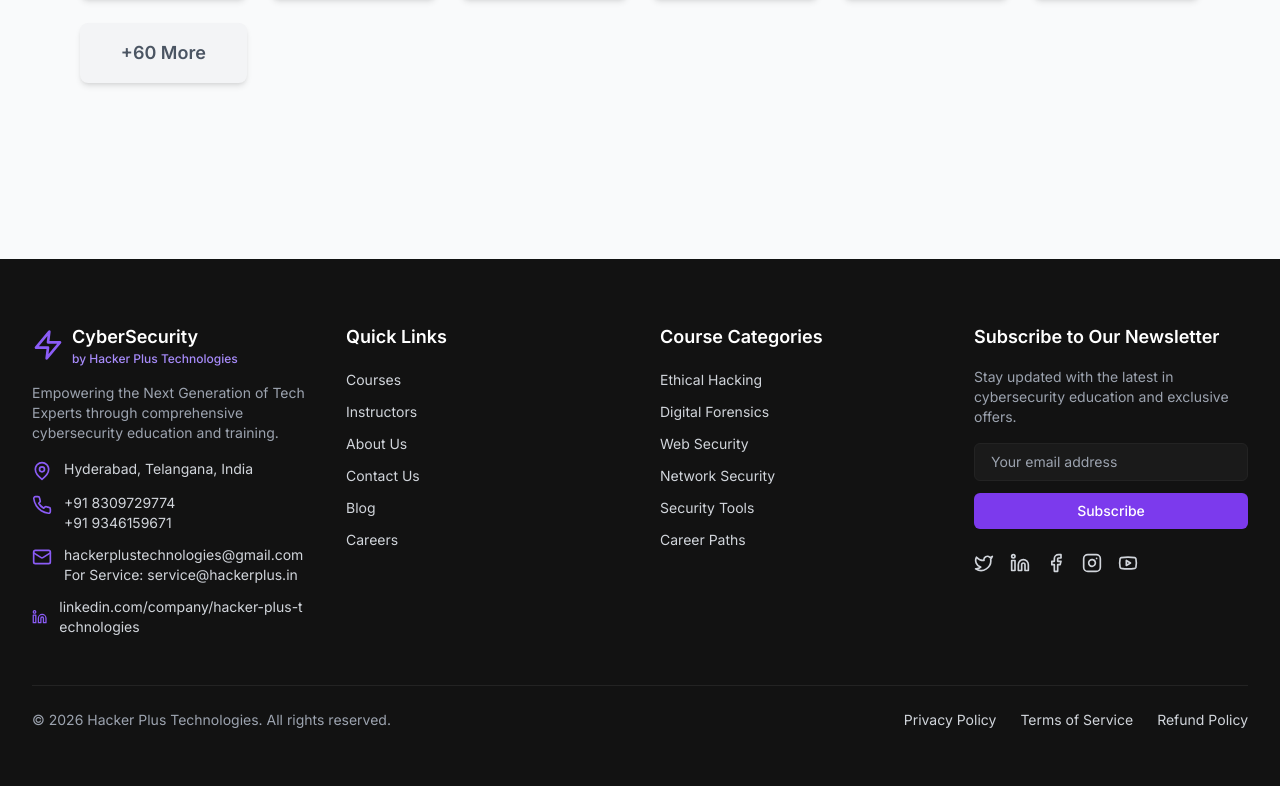
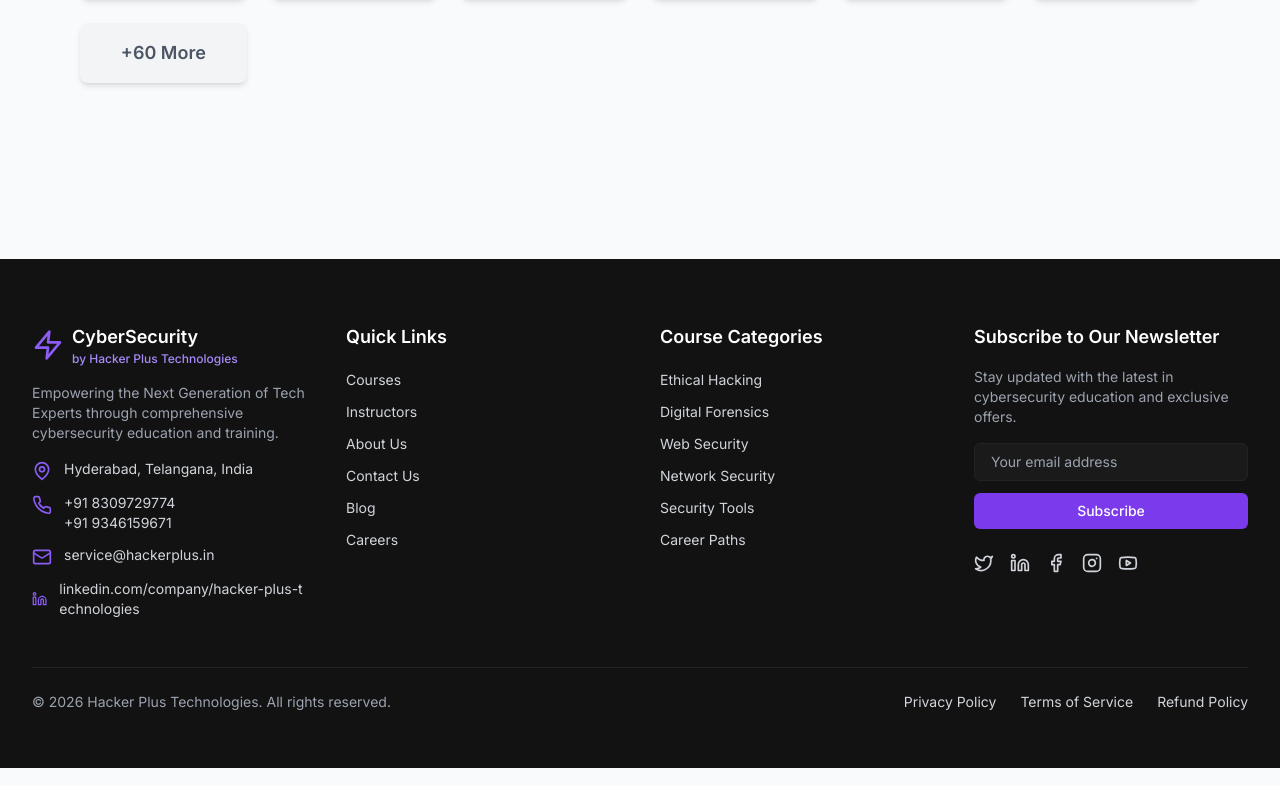
Before and after one commit to GowthamSiddharth798/Hacker-plus, a React (Vite) app: page /services in a window 1280 px wide. Shown: the part 1313-2099 px from the top of the page. Built offline with nearby package versions, Linux system fonts and the light colour scheme; no server answers.

Commit message:
first commit

```diff
--- a/src/components/layout/Footer.tsx
+++ b/src/components/layout/Footer.tsx
@@ -73,14 +73,7 @@
                   <a
                     href="mailto:hackerplustechnologies@gmail.com"
                     className="hover:text-primary-400 transition-colors"
-                  >
-                    hackerplustechnologies@gmail.com
-                  </a>
-                  <a
-                    href="mailto:service@hackerplus.in"
-                    className="hover:text-primary-400 transition-colors"
-                  >
-                    For Service: service@hackerplus.in
+                  > service@hackerplus.in
                   </a>
                 </div>
               </div>
```
